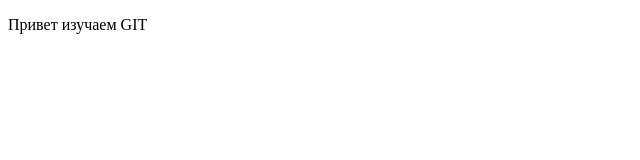
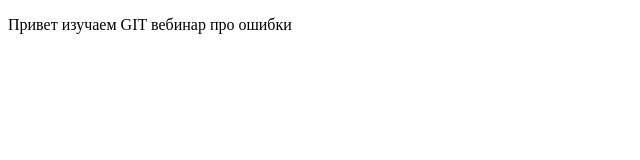
Before and after one commit to Andrey141/Test, a plain HTML site: page index.html in a window 1280 px wide. Shown: the whole page, without its empty margins (0-640 px from the left). Drawn offline with Linux system fonts and the light colour scheme.

Commit message:
github chenges

```diff
--- a/index.html
+++ b/index.html
@@ -6,6 +6,6 @@
     <title>Document</title>
 </head>
 <body>
-    <p cass="text">Привет изучаем GIT</p>
+    <p cass="text">Привет изучаем GIT вебинар про ошибки</p>
 </body>
 </html>
```
